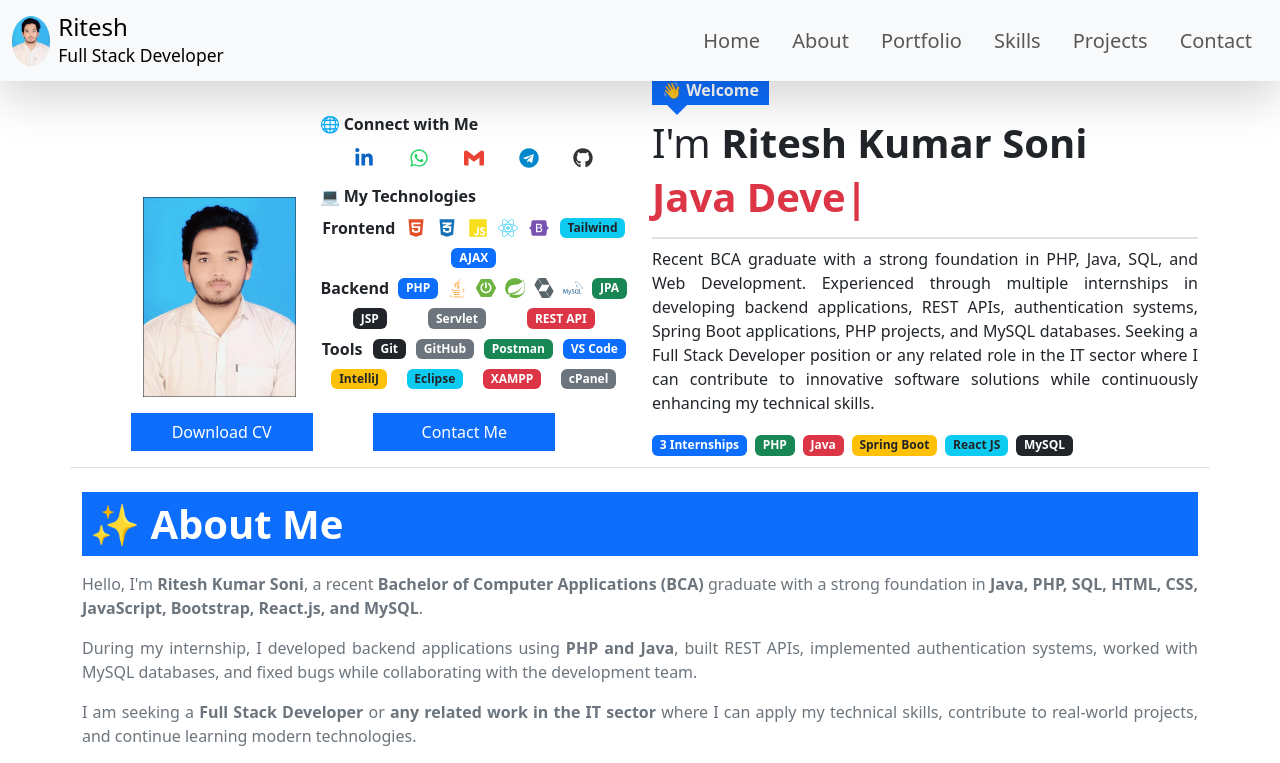
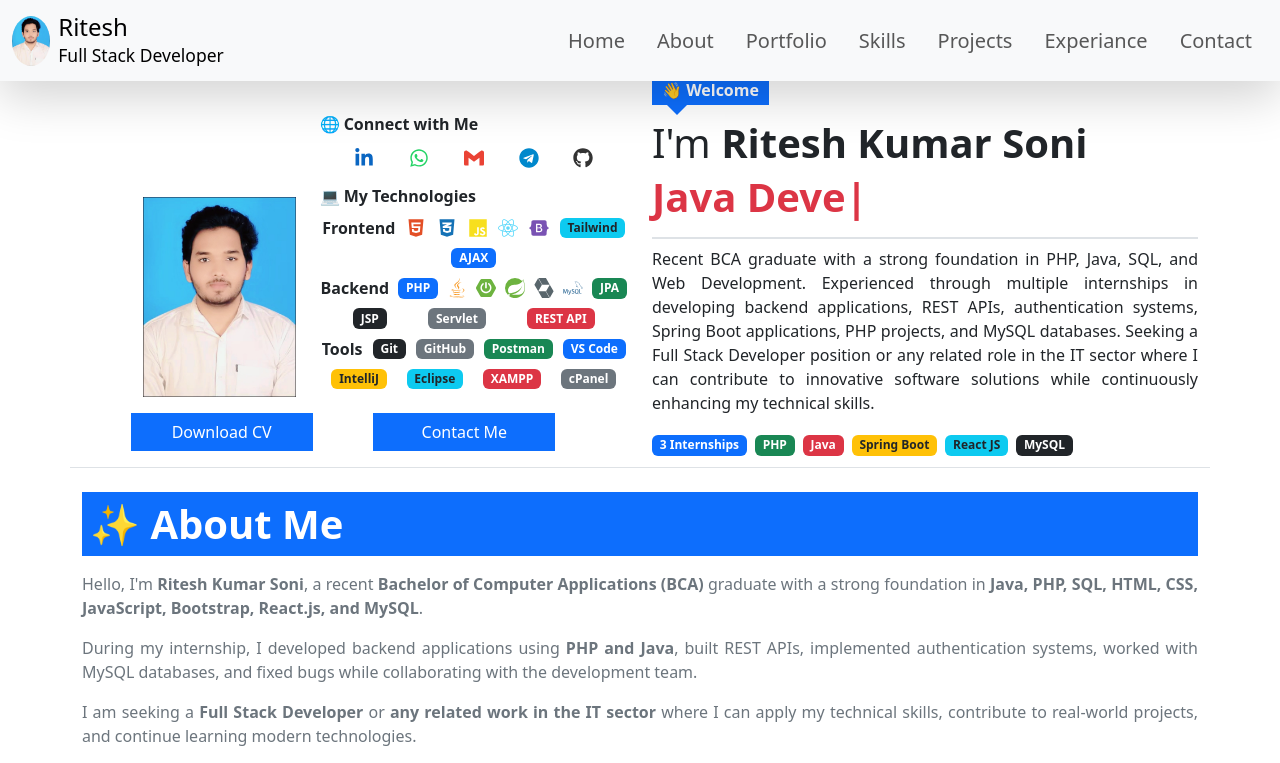
Before and after one commit to riteshxoni/Portfolio, a React (Vite) app: page / in a window 1280 px wide. Shown: the top 763 px of the page. Built offline with nearby package versions, Linux system fonts and the light colour scheme.

Commit message:
Update Navbar.jsx

```diff
--- a/src/components/Navbar.jsx
+++ b/src/components/Navbar.jsx
@@ -26,7 +26,7 @@ const Navbar = () => {
                     <Link className='nav-link animate px-3' to="Portfolio" smooth={true} duration={100} offset={-70} activeClass='active'>Portfolio </Link>
                     <Link className='nav-link animate px-3' to="Skills" smooth={true} duration={100} offset={-70} activeClass='active'>Skills    </Link>
                     <Link className='nav-link animate px-3' to="Projects" smooth={true} duration={100} offset={-70} activeClass='active'>Projects  </Link>
-                    {/* <Link className='nav-link animate px-3' to="Experiance" smooth={true} duration={100} offset={-70} activeClass='active'>Experiance</Link> */}
+                    <Link className='nav-link animate px-3' to="Experiance" smooth={true} duration={100} offset={-70} activeClass='active'>Experiance</Link>
                     <Link className='nav-link animate px-3' to="Contact" smooth={true} duration={100} offset={-70} activeClass='active'>Contact   </Link>
                 </div>
             </div>
```
